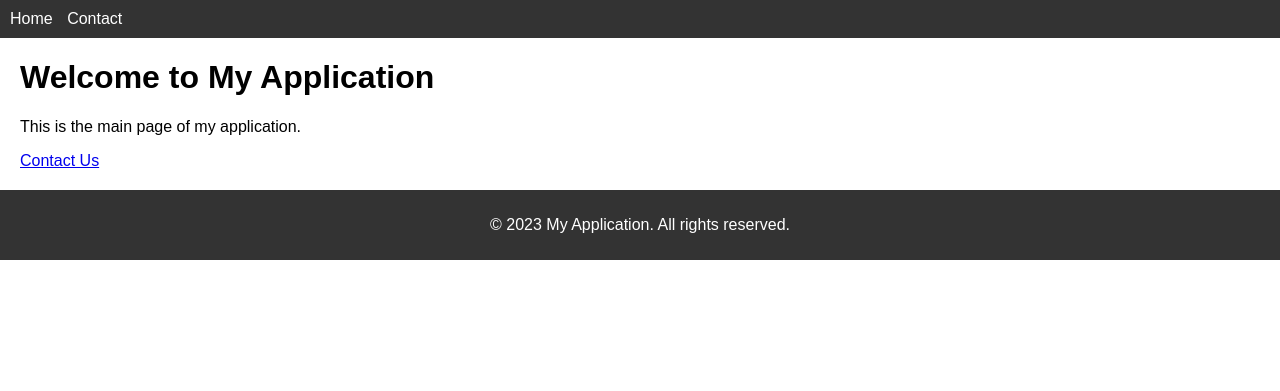
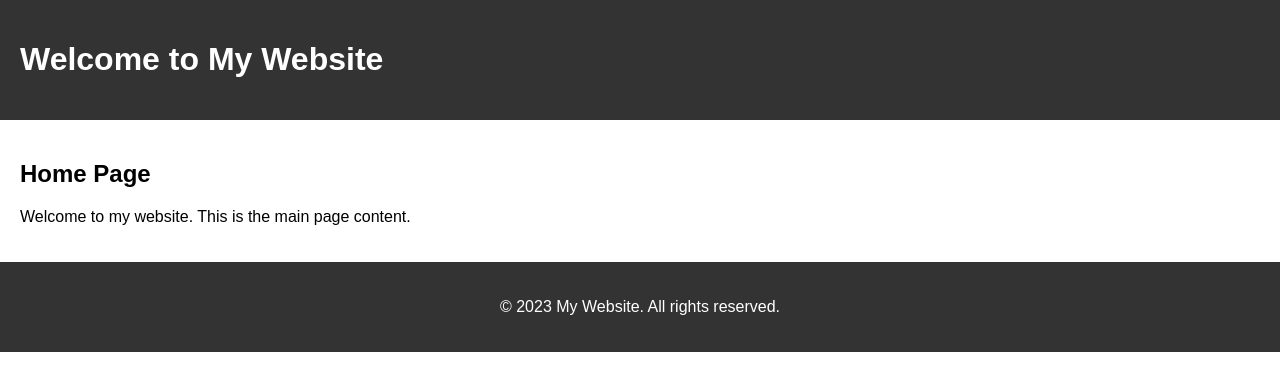
Before and after one commit to Dodelidoo-Labs/sensai, a PHP site: page / in a window 1280 px wide. Shown: the top 391 px of the page. Run offline with PHP 8.4, Linux system fonts and the light colour scheme.

Commit message:
PHP application with a header, footer, main page, contact page with contact form submitted with AJAX. Create all files and all files contents.

```diff
--- a/html/footer.php
+++ b/html/footer.php
@@ -1,3 +1,5 @@
-<footer>
-    <p>&copy; <?php echo date("Y"); ?> My Application. All rights reserved.</p>
-</footer>
+    <footer>
+        <p>&copy; <?php echo date("Y"); ?> My Website. All rights reserved.</p>
+    </footer>
+</body>
+</html>
--- a/html/header.php
+++ b/html/header.php
@@ -1,8 +1,10 @@
-<header>
-    <nav>
-        <ul>
-            <li><a href="index.php">Home</a></li>
-            <li><a href="contact.php">Contact</a></li>
-        </ul>
-    </nav>
-</header>
+<!DOCTYPE html>
+<html>
+<head>
+    <title>My Website</title>
+    <link rel="stylesheet" type="text/css" href="style.css">
+</head>
+<body>
+    <header>
+        <h1>Welcome to My Website</h1>
+    </header>
--- a/html/index.php
+++ b/html/index.php
@@ -1,18 +1,8 @@
-<!DOCTYPE html>
-<html>
-<head>
-    <title>My Application</title>
-    <link rel="stylesheet" type="text/css" href="style.css">
-</head>
-<body>
-    <?php include 'header.php'; ?>
+<?php include 'header.php'; ?>
 
-    <div class="content">
-        <h1>Welcome to My Application</h1>
-        <p>This is the main page of my application.</p>
-        <a href="contact.php">Contact Us</a>
-    </div>
+<main>
+    <h2>Home Page</h2>
+    <p>Welcome to my website. This is the main page content.</p>
+</main>
 
-    <?php include 'footer.php'; ?>
-</body>
-</html>
+<?php include 'footer.php'; ?>
--- a/html/style.css
+++ b/html/style.css
@@ -8,32 +8,46 @@ body {
 header {
     background-color: #333;
     color: #fff;
-    padding: 10px;
-}
-
-nav ul {
-    list-style-type: none;
-    margin: 0;
-    padding: 0;
-}
-
-nav ul li {
-    display: inline;
-    margin-right: 10px;
-}
-
-nav ul li a {
-    color: #fff;
-    text-decoration: none;
-}
-
-.content {
-    margin: 20px;
+    padding: 20px;
 }
 
 footer {
     background-color: #333;
     color: #fff;
-    padding: 10px;
+    padding: 20px;
     text-align: center;
 }
+
+main {
+    padding: 20px;
+}
+
+form {
+    max-width: 400px;
+    margin: 0 auto;
+}
+
+label {
+    display: block;
+    margin-bottom: 10px;
+}
+
+input[type="text"],
+input[type="email"],
+textarea {
+    width: 100%;
+    padding: 10px;
+    margin-bottom: 10px;
+}
+
+input[type="submit"] {
+    background-color: #333;
+    color: #fff;
+    padding: 10px 20px;
+    border: none;
+    cursor: pointer;
+}
+
+input[type="submit"]:hover {
+    background-color: #555;
+}
```
Also changed, not shown: html/contact.php (added, +24 -0 lines), html/submit.php (+14 -8 lines).
